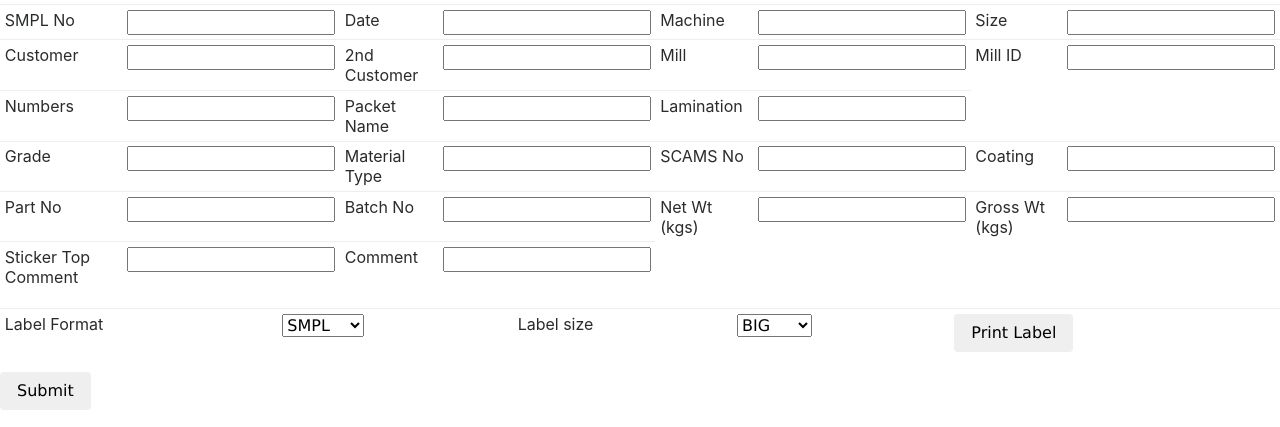
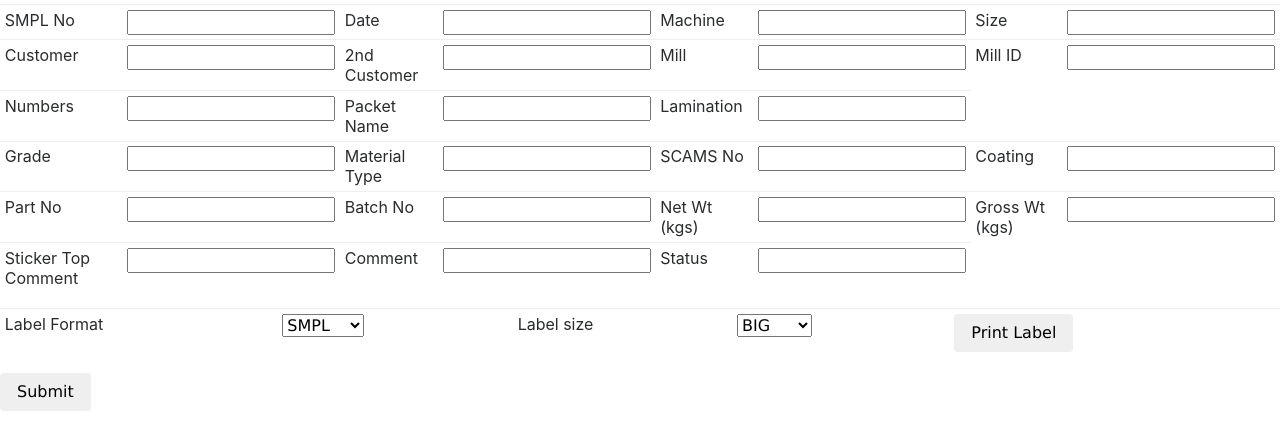
Before and after one commit to adityabaliga/SMPLan, a Python web app: template templates/processing_reshearing.html in a window 1280 px wide; the page is wider, and only the part inside the window is pictured. Shown: the part 935-1362 px from the top of that part. Run offline with Jinja, Linux system fonts and the light colour scheme; the template is opened without the code that fills it, so the values that code supplies are empty; some libraries are stand-ins or nearby versions.

Commit message:
New label format for reshearing - bug fix

```diff
--- a/static/js/processing.js
+++ b/static/js/processing.js
@@ -1195,6 +1195,9 @@ function make_label_new(th){
     }*/
 
     var material_type = '';
+    var grade='';
+    var coating='';
+    var scams_no='';
     if (grade_field.length > 0){
         grade_field = grade_field.split(';');
         //Material Type
--- a/templates/processing_reshearing.html
+++ b/templates/processing_reshearing.html
@@ -418,6 +418,8 @@
             <td><input type="text" name="lbl_top_comment" id="lbl_top_comment"></td>
             <td>Comment</td>
             <td><input type="text" name="lbl_comment" id="lbl_comment"></td>
+            <td>Status</td>
+            <td><input type="text" name="lbl_mat_status" id="lbl_mat_status"></td>
         </tr>
         </table>
 
```
